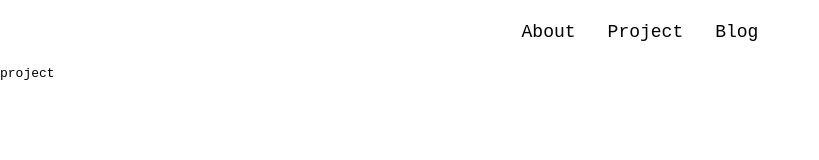
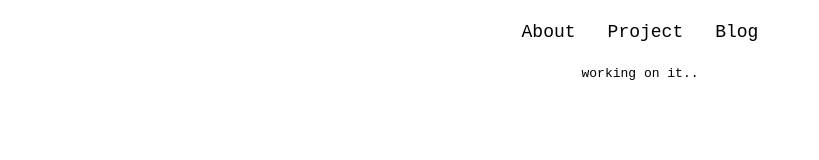
Before and after one commit to nbblk/nbblk.github.io, a SvelteKit app: page /project in a window 1280 px wide. Shown: the top 160 px of the page, without its empty margins (0-819 px from the left). Built offline with nearby package versions, Linux system fonts and the light colour scheme.

Commit message:
Chore: edit temp text

```diff
--- a/src/routes/project/+page.svelte
+++ b/src/routes/project/+page.svelte
@@ -1 +1 @@
-<section>project</section>
+<section class="w-full flex justify-center itens-center">working on it..</section>
```
